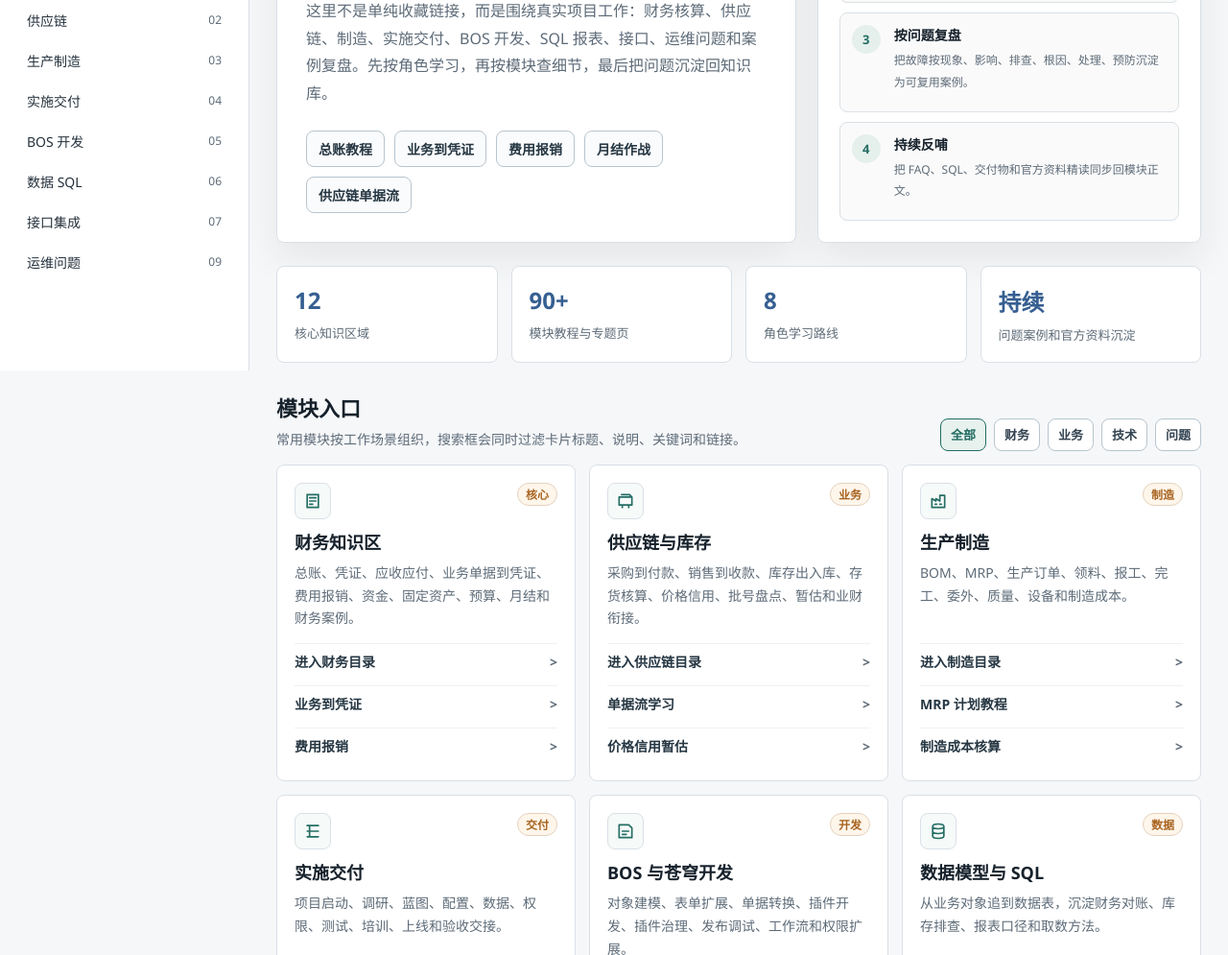
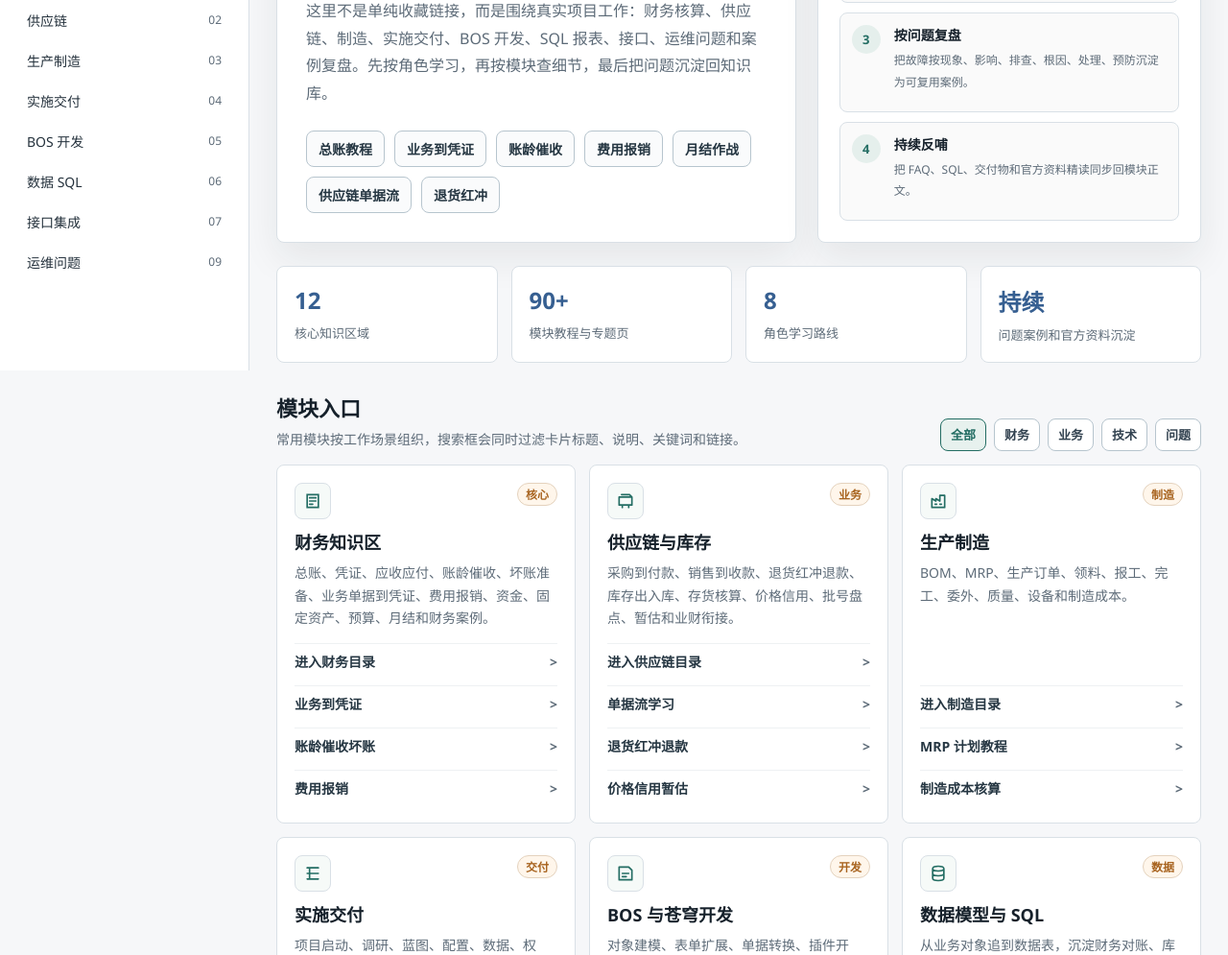
Before and after one commit to Httcp663092/knlg, a plain HTML site: page index.html in a window 1280 px wide. Shown: the part 414-1409 px from the top of the page at 96% size. Drawn offline with Linux system fonts and the light colour scheme.

Commit message:
Add sales returns and receivables aging guides

```diff
--- a/index.html
+++ b/index.html
@@ -732,9 +732,11 @@
             <div class="quick-row">
               <a href="docs/01_finance/general-ledger.md">总账教程</a>
               <a href="docs/01_finance/business-document-to-voucher-learning-guide.md">业务到凭证</a>
+              <a href="docs/01_finance/ar-aging-collection-bad-debt-guide.md">账龄催收</a>
               <a href="docs/01_finance/expense-reimbursement-funds-learning-guide.md">费用报销</a>
               <a href="docs/01_finance/month-end-close-playbook.md">月结作战</a>
               <a href="docs/02_supply-chain/supply-chain-document-flow-learning-guide.md">供应链单据流</a>
+              <a href="docs/02_supply-chain/sales-return-red-invoice-refund-guide.md">退货红冲</a>
             </div>
           </div>
 
@@ -784,30 +786,32 @@
           </div>
 
           <div class="grid" id="cardGrid">
-            <article class="card" data-group="finance" data-keywords="财务 总账 凭证 应收 应付 出纳 固定资产 月结 报表 现金流 对账 业务单据 单据流 费用报销 借款 付款">
+            <article class="card" data-group="finance" data-keywords="财务 总账 凭证 应收 应付 出纳 固定资产 月结 报表 现金流 对账 业务单据 单据流 费用报销 借款 付款 账龄 催收 坏账 收款条件 信用">
               <div class="card-top">
                 <div class="module-icon" aria-hidden="true"><svg viewBox="0 0 24 24" fill="none"><path d="M5 4h14v16H5V4Zm3 4h8M8 12h8M8 16h4" stroke="currentColor" stroke-width="2" stroke-linecap="round"/></svg></div>
                 <span class="tag">核心</span>
               </div>
               <h3>财务知识区</h3>
-              <p>总账、凭证、应收应付、业务单据到凭证、费用报销、资金、固定资产、预算、月结和财务案例。</p>
+              <p>总账、凭证、应收应付、账龄催收、坏账准备、业务单据到凭证、费用报销、资金、固定资产、预算、月结和财务案例。</p>
               <div class="card-links">
                 <a href="docs/01_finance/README.md">进入财务目录</a>
                 <a href="docs/01_finance/business-document-to-voucher-learning-guide.md">业务到凭证</a>
+                <a href="docs/01_finance/ar-aging-collection-bad-debt-guide.md">账龄催收坏账</a>
                 <a href="docs/01_finance/expense-reimbursement-funds-learning-guide.md">费用报销</a>
               </div>
             </article>
 
-            <article class="card" data-group="business" data-keywords="供应链 采购 销售 库存 存货核算 仓库 条码 组织间结算 单据流 采购到付款 销售到收款 价格 信用 批号 盘点 暂估">
+            <article class="card" data-group="business" data-keywords="供应链 采购 销售 库存 存货核算 仓库 条码 组织间结算 单据流 采购到付款 销售到收款 价格 信用 批号 盘点 暂估 退货 红冲 退款 折让 红字发票">
               <div class="card-top">
                 <div class="module-icon" aria-hidden="true"><svg viewBox="0 0 24 24" fill="none"><path d="M4 7h16v10H4V7Zm3-3h10l3 3M8 17v3m8-3v3" stroke="currentColor" stroke-width="2" stroke-linecap="round" stroke-linejoin="round"/></svg></div>
                 <span class="tag">业务</span>
               </div>
               <h3>供应链与库存</h3>
-              <p>采购到付款、销售到收款、库存出入库、存货核算、价格信用、批号盘点、暂估和业财衔接。</p>
+              <p>采购到付款、销售到收款、退货红冲退款、库存出入库、存货核算、价格信用、批号盘点、暂估和业财衔接。</p>
               <div class="card-links">
                 <a href="docs/02_supply-chain/README.md">进入供应链目录</a>
                 <a href="docs/02_supply-chain/supply-chain-document-flow-learning-guide.md">单据流学习</a>
+                <a href="docs/02_supply-chain/sales-return-red-invoice-refund-guide.md">退货红冲退款</a>
                 <a href="docs/02_supply-chain/price-credit-batch-counting-estimate-guide.md">价格信用暂估</a>
               </div>
             </article>
```
Also changed, not shown: 14 other files.
